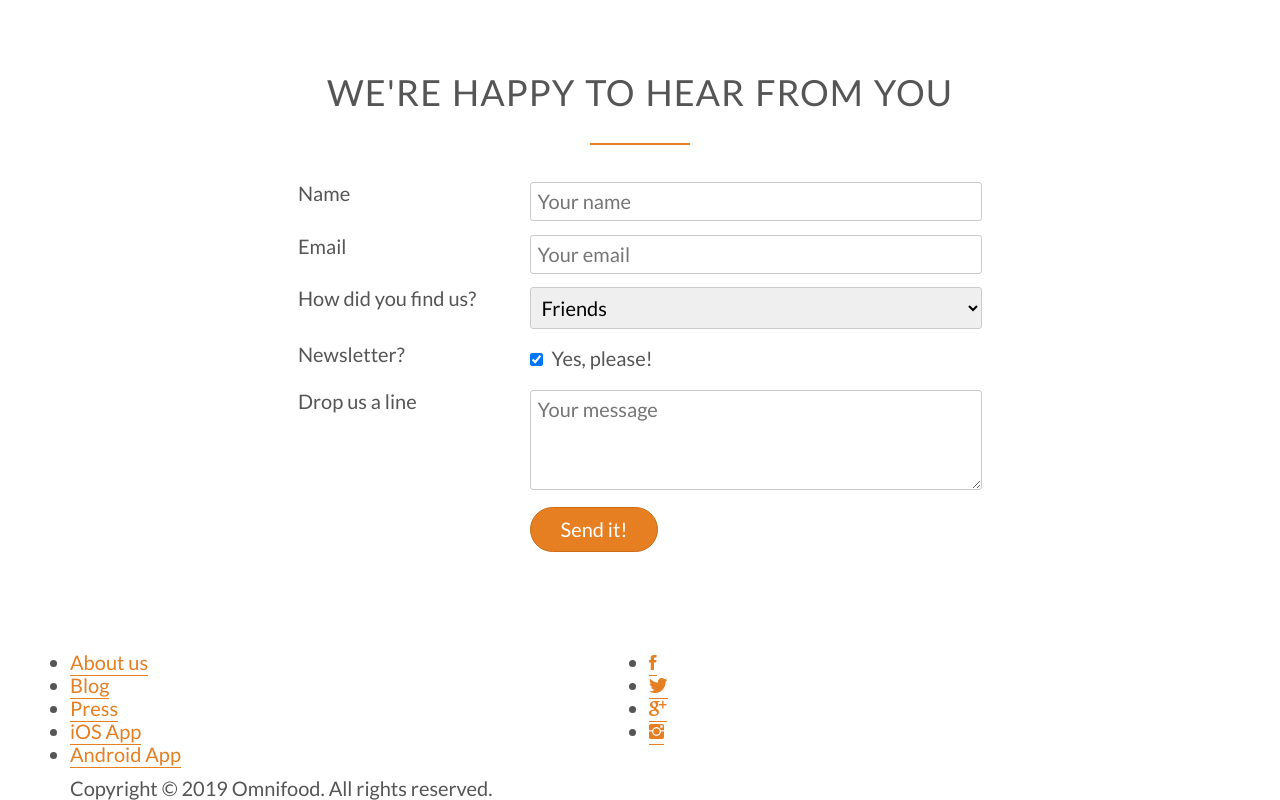
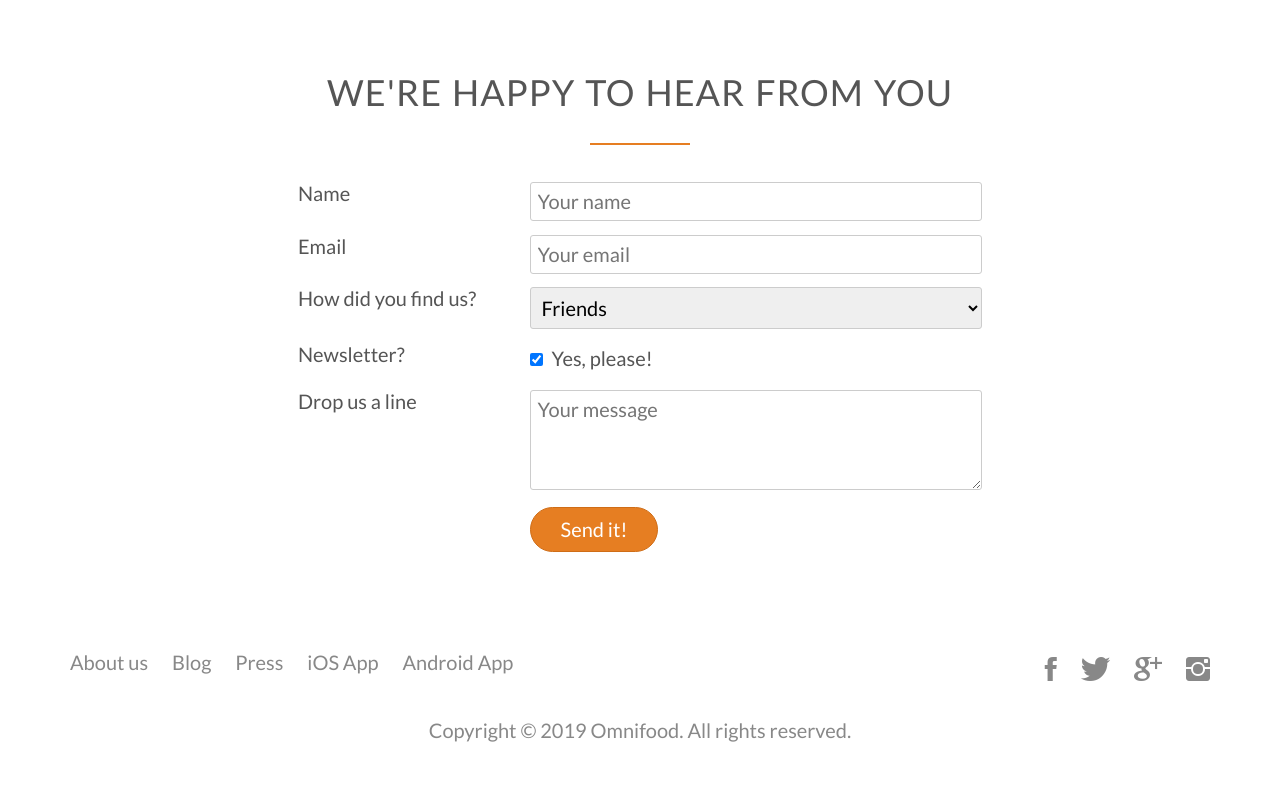
Before and after one commit to Artem-Taranuschenko/food-project, a plain HTML site: page index.html in a window 1280 px wide. Shown: the part 4633-5433 px from the top of the page. After the commit the page ends 5375 px from the top, so only its background shows below. Drawn offline with Linux system fonts and the light colour scheme; files whose address does not match are found by name.

Commit message:
Added more styles for the footer section.

```diff
--- a/resources/css/style.css
+++ b/resources/css/style.css
@@ -484,3 +484,83 @@
 }
 
 *:focus {outline: none;}
+
+ё/* ------------------------------------- */
+/* FOOTER */
+/* ------------------------------------- */
+
+footer {
+    background-color: #333;
+    padding: 50px;
+    font-size: 80%;
+}
+
+.footer-nav {
+    list-style: none;
+    float: left;
+}
+
+.social-links {
+    list-style: none;
+    float: right;
+}
+
+.footer-nav li,
+.social-links li {
+    display: inline-block;
+    margin-right: 20px;
+}
+
+.footer-nav li:last-child,
+.social-links li:last-child {
+    margin-right: 0;
+}
+
+.footer-nav li a:link,
+.footer-nav li a:visited,
+.social-links li a:link,
+.social-links li a:visited {
+    text-decoration: none;
+    border: 0;
+    color: #888;
+    transition: color 0.2s;
+}
+
+.footer-nav li a:hover,
+.footer-nav li a:active {
+    color: #ddd;
+}
+
+.social-links li a:link,
+.social-links li a:visited {
+    font-size: 160%;
+}
+
+.ion-social-facebook,
+.ion-social-twitter,
+.ion-social-googleplus,
+.ion-social-instagram {
+    transition: color 0.2s;
+}
+
+.ion-social-facebook:hover {
+    color: #3b5998;
+}
+
+.ion-social-twitter:hover {
+    color: #00aced;
+}
+
+.ion-social-googleplus:hover {
+    color: #dd4b39;
+}
+
+.ion-social-instagram:hover {
+    color: #517fa4;
+}
+
+footer p {
+    color: #888;
+    text-align: center;
+    margin-top: 20px;
+}
```
